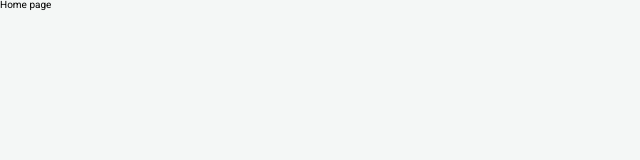
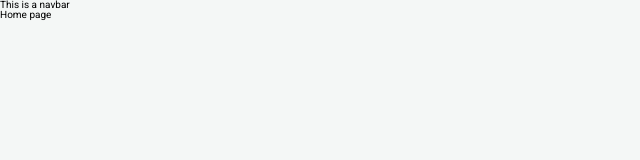
Before and after one commit to weight-lifting-journal-bw-team/Front-end-Joe-Skyelar-Sem, a React (Create React App) app in the folder client/: page / in a window 1280 px wide. Shown: the top 160 px of the page, without its empty margins (0-640 px from the left). Built offline with nearby package versions, Linux system fonts and the light colour scheme; sample sign-in values are in the browser's storage.

Commit message:
Implemented File Structure

```diff
--- a/client/src/App.js
+++ b/client/src/App.js
@@ -7,7 +7,7 @@ import ProtectedRoute from "./components/Auth/ProtectedRoute";
 import { GlobalStyle } from "./components/styles/Global";
 
 // Components
-import Home from "./components/Home";
+import Home from "./components/Dashboard/Home";
 
 // Auth Components
 import Register from "./components/Auth/Register";
--- a/client/src/components/Auth/Login.js
+++ b/client/src/components/Auth/Login.js
@@ -49,7 +49,7 @@ class Login extends Component {
 		return (
 			<AuthContainer>
 				<AuthWrapper>
-					<AuthTitle>Sign in</AuthTitle>
+					<AuthTitle>Sign into journal</AuthTitle>
 
 					{this.props.errors && <Errors>{this.props.errors}</Errors>}
 					<form onSubmit={this.loginUser}>
--- a/client/src/components/Auth/Register.js
+++ b/client/src/components/Auth/Register.js
@@ -52,7 +52,7 @@ class Register extends Component {
 		return (
 			<AuthContainer>
 				<AuthWrapper>
-					<AuthTitle>Create an account</AuthTitle>
+					<AuthTitle>Create a journal</AuthTitle>
 
 					{this.props.errors && (
 						<Errors>{this.props.errors.message}</Errors>
--- a/client/src/components/Home.js
+++ b/client/src/components/Dashboard/Home.js
@@ -1,9 +1,13 @@
 import React, { Component } from "react";
+
+// Layout components
+import Navigation from "../Layout/Navigation";
 
 class Home extends Component {
 	render() {
 		return (
 			<div>
+				<Navigation />
 				<h1>Home page</h1>
 			</div>
 		);
--- a/client/src/components/Layout/Navigation.js
+++ b/client/src/components/Layout/Navigation.js
@@ -0,0 +1,11 @@
+import React from "react";
+
+const Navigation = () => {
+	return (
+		<div>
+			<h1>This is a navbar</h1>
+		</div>
+	);
+};
+
+export default Navigation;
```
Also changed, not shown: client/src/components/Dashboard/AddWorkout.js (added), client/src/components/Dashboard/ProgressChart.js (added), client/src/components/Dashboard/RecentWorkouts.js (added), client/src/components/Dashboard/UserStatsPanel.js (added), client/src/components/Workouts/AddWorkout.js (added), client/src/components/Workouts/Workout.js (added), client/src/components/Workouts/WorkoutsList.js (added).
